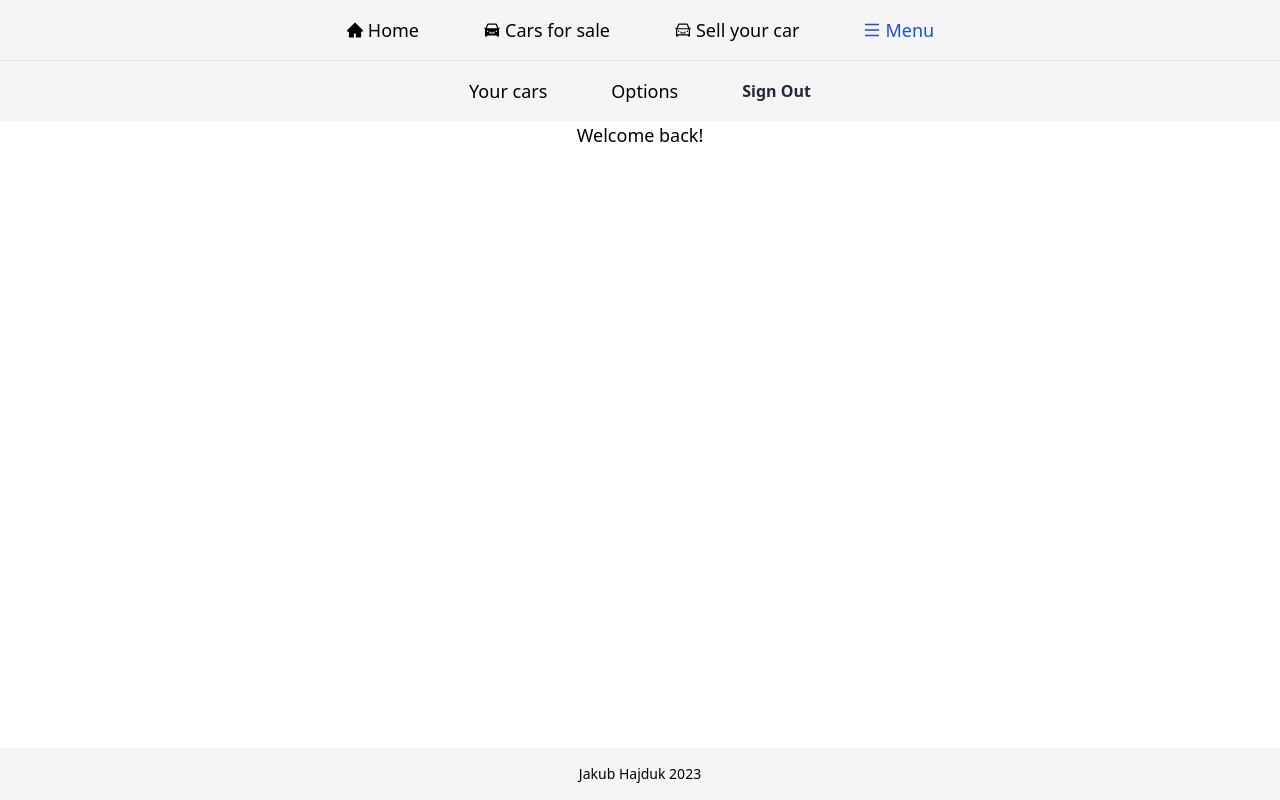
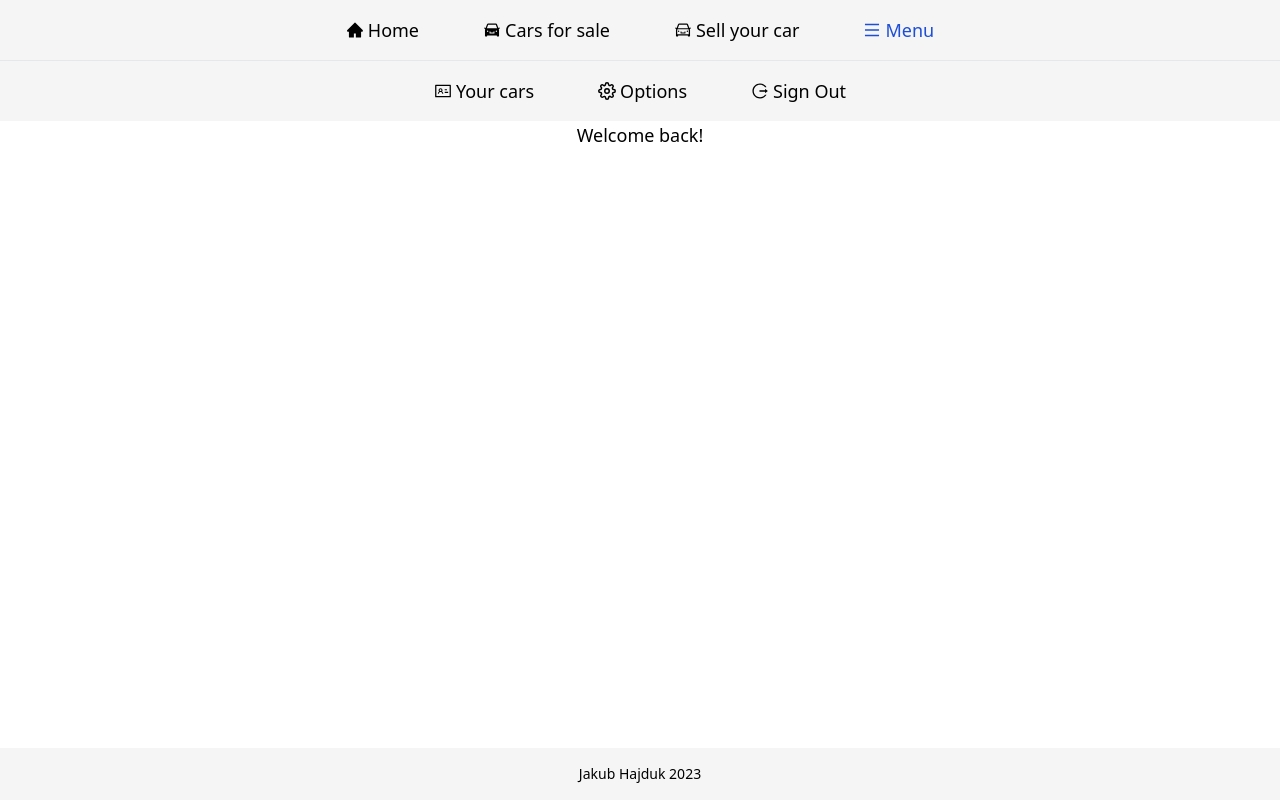
Before and after one commit to jakubhajduk53/cars-app, a React (Create React App) app: page /menu/panel in a window 1280 px wide. Built offline with nearby package versions, Linux system fonts and the light colour scheme; no server answers; the HTML template or start-up script is replaced by a standard one.

Commit message:
chore: replace Button with RouterLink

```diff
--- a/src/components/UserPanel.js
+++ b/src/components/UserPanel.js
@@ -7,6 +7,8 @@ import { logOut } from "../store";
 import { useNavigate, Outlet, useHref } from "react-router-dom";
 import RouterLink from "./RouterLink";
 import classNames from "classnames";
+import { AiOutlineLogout, AiOutlineIdcard } from "react-icons/ai";
+import { FiSettings } from "react-icons/fi";
 
 const checkUser = (state) => state.user.user;
 
@@ -63,17 +65,20 @@ function UserPanel() {
           name="Your cars"
           className={panelClasses}
           active={isActive("yourCars")}
+          icon={AiOutlineIdcard}
         />
         <RouterLink
           to="/menu/panel/options"
           name="Options"
           className={panelClasses}
           active={isActive("options")}
+          icon={FiSettings}
         />
-        <Button
-          onClick={handleSignOut}
-          value="Sign Out"
-          className="flex items-center gap-1 transition duration-150 md:px-8 text-base hover:text-red-500 bg-transparent hover:bg-transparent"
+        <RouterLink
+          handleClick={handleSignOut}
+          name="Sign Out"
+          className={classNames(panelClasses, "hover:text-red-500")}
+          icon={AiOutlineLogout}
         />
       </div>
       <Outlet />
```
